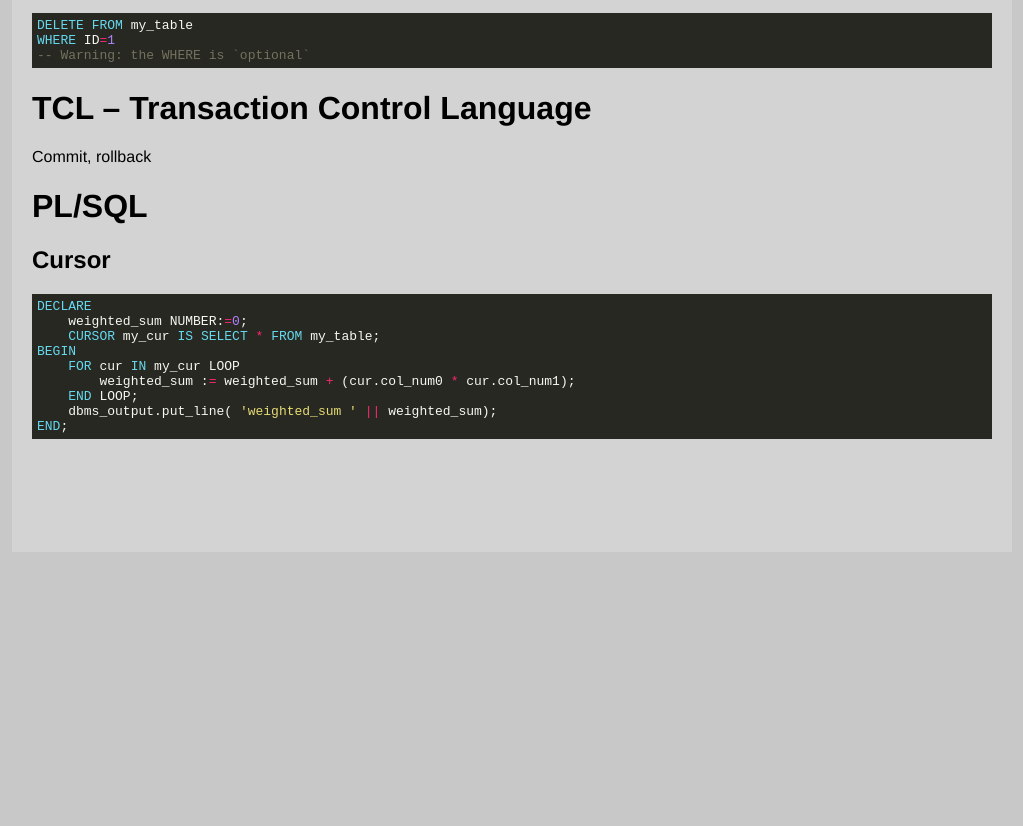
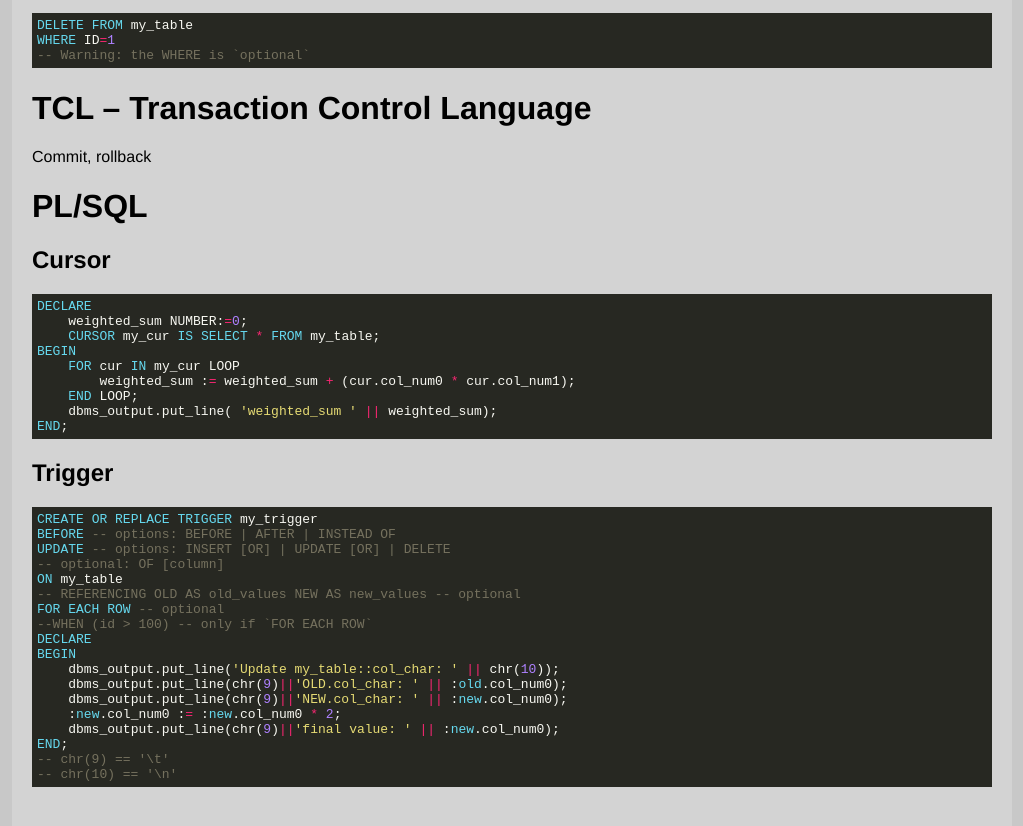
Before and after one commit to CarlosPena00/carlospena00.github.io, a Jekyll site: the page built from _posts/2022-12-24-oracle-template.md, in a window 1280 px wide and 900 px high, scrolled down 3467 px. Shown: the top 826 px of the window, without its empty margins (128-1151 px from the left). Built offline with Jekyll 4.4.1, drawn with Linux system fonts in a browser that asks for light colours; before the commit the page ends 4019 px from its top, so only the background shows below that.

Commit message:
blog(sql): add sample of trigger
Added a TRIGGER example, although it should be improved in the
future

````diff
--- a/_posts/2022-12-24-oracle-template.md
+++ b/_posts/2022-12-24-oracle-template.md
@@ -192,3 +192,26 @@ BEGIN
     dbms_output.put_line( 'weighted_sum ' || weighted_sum);
 END;
 ```
+
+## Trigger
+
+```sql
+CREATE OR REPLACE TRIGGER my_trigger
+BEFORE -- options: BEFORE | AFTER | INSTEAD OF
+UPDATE -- options: INSERT [OR] | UPDATE [OR] | DELETE
+-- optional: OF [column]
+ON my_table
+-- REFERENCING OLD AS old_values NEW AS new_values -- optional
+FOR EACH ROW -- optional
+--WHEN (id > 100) -- only if `FOR EACH ROW`
+DECLARE
+BEGIN
+    dbms_output.put_line('Update my_table::col_char: ' || chr(10));
+    dbms_output.put_line(chr(9)||'OLD.col_char: ' || :old.col_num0);
+    dbms_output.put_line(chr(9)||'NEW.col_char: ' || :new.col_num0);
+    :new.col_num0 := :new.col_num0 * 2;
+    dbms_output.put_line(chr(9)||'final value: ' || :new.col_num0);
+END;
+-- chr(9) == '\t'
+-- chr(10) == '\n'
+```
````
